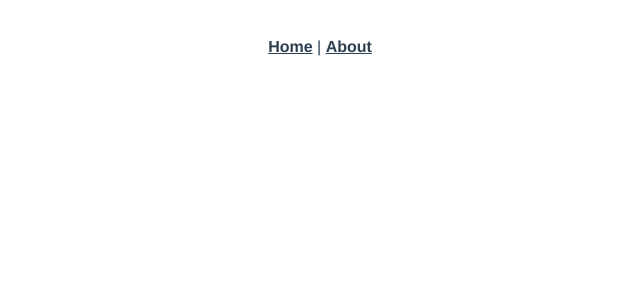
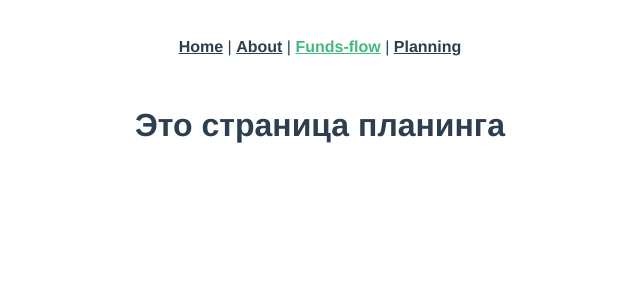
Before and after one commit to Akiyamka/plutos, a Vue app: page /#/funds-flow in a window 1280 px wide. Shown: the top 300 px of the page, without its empty margins (320-960 px from the left). Built offline with nearby package versions, Linux system fonts and the light colour scheme.

Commit message:
Configure router #2

```diff
--- a/src/App.vue
+++ b/src/App.vue
@@ -2,7 +2,9 @@
   <div id="app">
     <div id="nav">
       <router-link to="/">Home</router-link> |
-      <router-link to="/about">About</router-link>
+      <router-link to="/about">About</router-link> |
+      <router-link to="/funds-flow">Funds-flow</router-link> |
+      <router-link to="/planning">Planning</router-link>
     </div>
     <router-view/>
   </div>
--- a/src/router.js
+++ b/src/router.js
@@ -2,6 +2,8 @@ import Vue from 'vue'
 import Router from 'vue-router'
 import Home from './views/Home.vue'
 import About from './views/About.vue'
+import Funds from './views/Funds.vue'
+import Planning from './views/Planning.vue'
 
 Vue.use(Router)
 
@@ -16,6 +18,16 @@ export default new Router({
       path: '/about',
       name: 'about',
       component: About
+    },
+    {
+      path: '/funds-flow',
+      name: 'funds',
+      component: Funds
+    },
+    {
+      path: '/planning',
+      name: 'planning',
+      component: Planning
     }
   ]
 })
--- /dev/null
+++ b/src/views/Funds.vue
@@ -0,0 +1,5 @@
+<template>
+  <div id="funds">
+    <h1> Это страница планинга </h1>
+  </div>
+</template>
--- /dev/null
+++ b/src/views/Planning.vue
@@ -0,0 +1,5 @@
+<template>
+  <div id="planning">
+    <h1> Это страница планинга </h1>
+  </div>
+</template>
```
